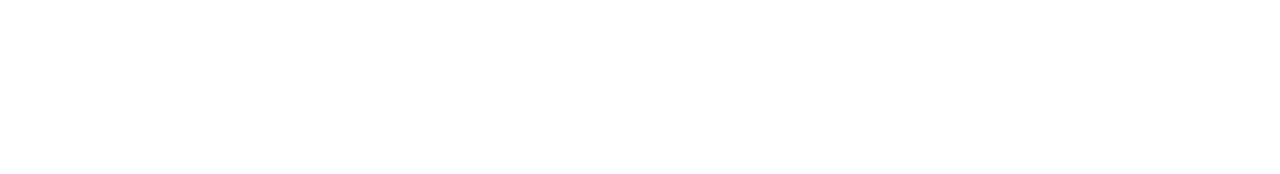
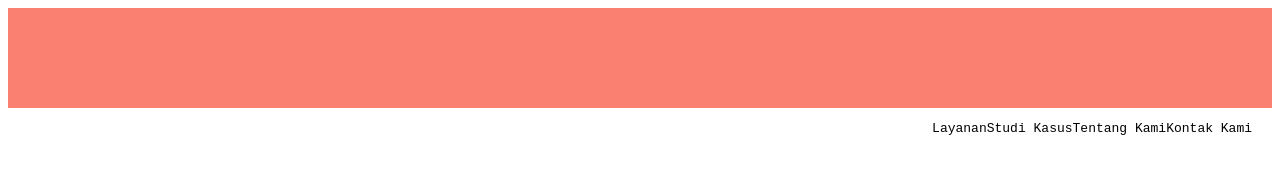
Before and after one commit to aseina/USAHALINA-COM, a plain HTML site: page index.html in a window 1280 px wide. Drawn offline with Linux system fonts and the light colour scheme.

Commit message:
belum mulai

```diff
--- a/css/style.css
+++ b/css/style.css
@@ -0,0 +1,29 @@
+body {
+    font-family: monospace;
+}
+
+#wrapper-utama {
+    background-color: aqua;
+}
+
+#navigasi-utama {
+    background-color: salmon;
+}
+
+#logo-kanan {
+    padding: 20;
+    width: 100px;
+    height: 100px;
+}
+
+.menu-utama {
+    list-style: none;
+    display: flex;
+    float:right;
+    padding: 0 20px 0 20px;
+
+}
+
+.kotak-menu {
+    padding: 0 10px 0 10px;
+}
--- a/index.html
+++ b/index.html
@@ -3,12 +3,21 @@
 <head>
     <meta charset="UTF-8">
     <meta name="viewport" content="width=device-width, initial-scale=1.0">
-    <title>JASA PEMBUATAN WEBSITE DI BOYOLALI - USAHALINA.COM</title>
+    <link rel="stylesheet" href="css/style.css">
+    <title>Usahalina.com layanan jasa pembuatan website terpercaya di Boyolali dan sekitarnya.</title>
 </head>
 <body>
-
+    <main id="wrapper-utama">
+        <nav id="navigasi-utama">
+            <div id="logo-kanan"></div>
+            <div id="kotak-menu"><ul class="menu-utama">
+                <li class="menu-item">Layanan</li>
+                <li class="menu-item">Studi Kasus</li>
+                <li class="menu-item">Tentang Kami</li>
+                <li class="menu-item">Kontak Kami</li>
+            </ul>
+            </div>
+        </nav>
+    </main>
 </body>
 </html>
-
-</body>
-</html>
```
